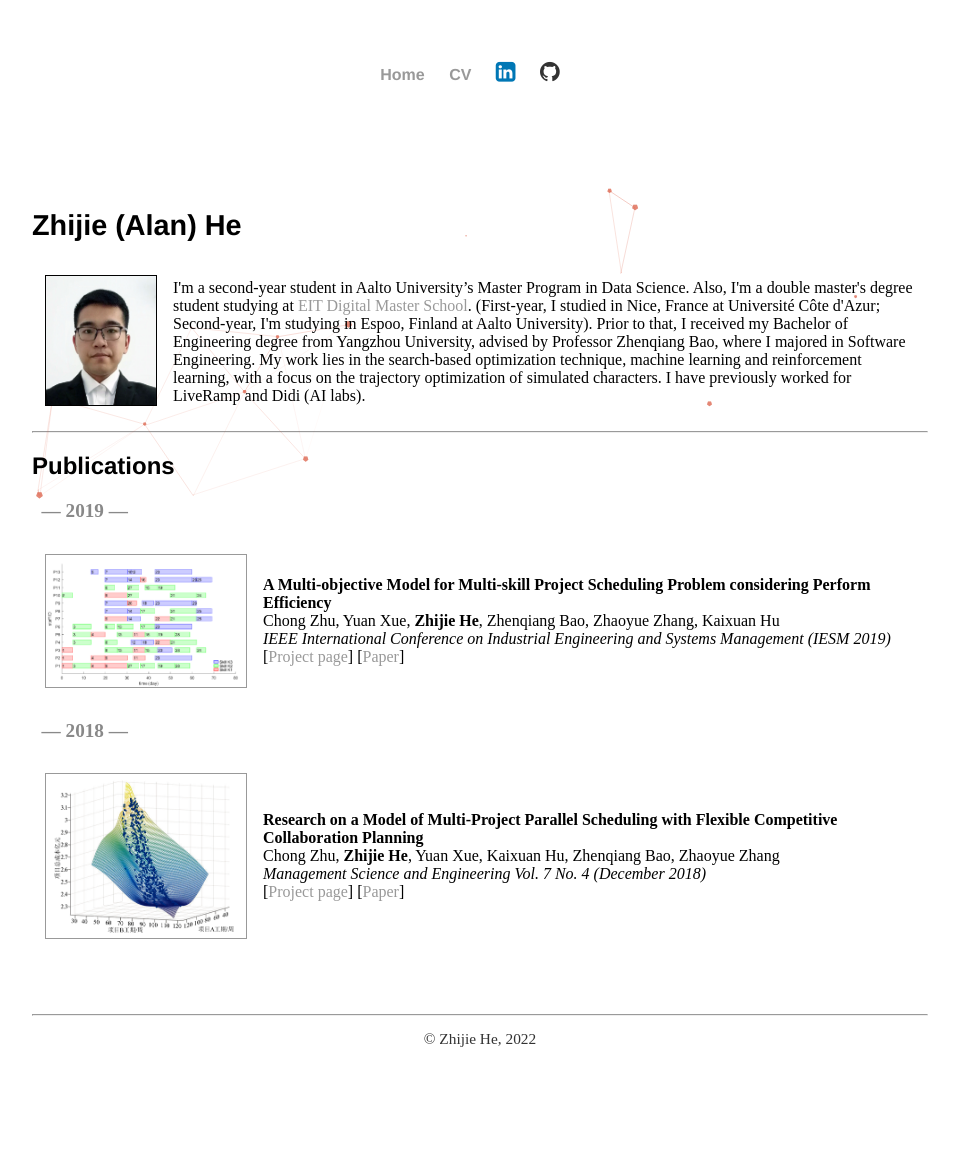
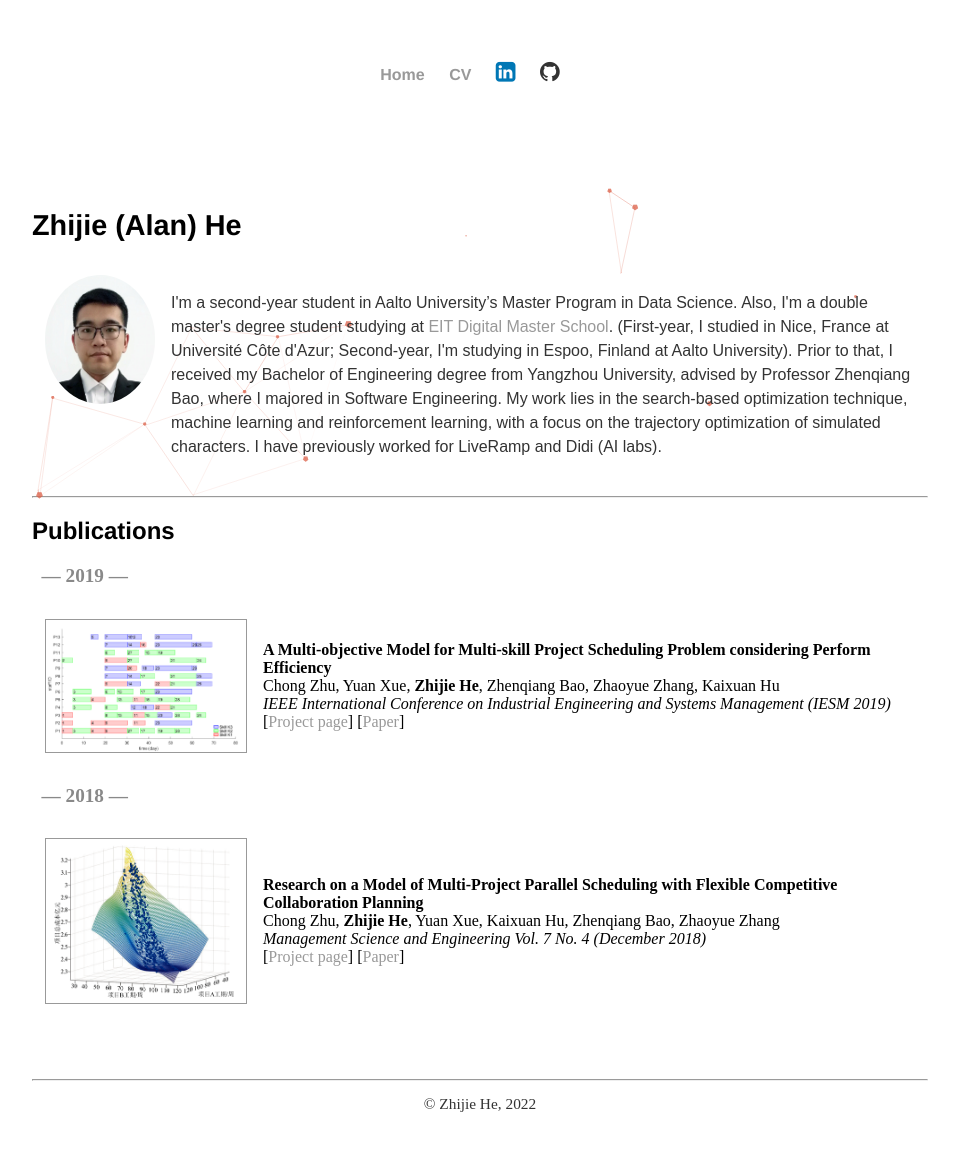
Before and after one commit to Zhijie-He/Zhijie-He.github.io, a Jekyll site: the page built from index.html, in a window 1280 px wide. Shown: the whole page, without its empty margins (160-1119 px from the left). Built offline with Jekyll 4.4.1, drawn with Linux system fonts in a browser that asks for light colours; before the commit the page ends 1108 px from its top, so only the background shows below that.

Commit message:
add intro

```diff
--- a/assets/css/main.css
+++ b/assets/css/main.css
@@ -1,7 +1,10 @@
 body {
     margin: 60px auto;
     width: 70%;
+
 }
+
+
 
 nav ul,
 footer ul {
--- a/index copy.html
+++ b/index copy.html
@@ -54,9 +54,9 @@
 			<tr>
 				<td style="vertical-align:top">
 					<img padding="0px 20px 15px 0px" src="assets/img/profile.jpg" width="110" height="inherit"
-						border="1px" alt="">
+						border="1px" alt="" style="border-radius: 50%">
 				</td>
-				<td>
+				<td style=" font-family: 'Nunito Sans', sans-serif">
 					I'm a second-year student in Aalto University’s Master Program in Data Science. Also, I'm a
 					double master's
 					degree student studying at <a href="https://masterschool.eitdigital.eu/"> EIT Digital Master
--- a/index.html
+++ b/index.html
@@ -9,10 +9,14 @@ title: Zhijie (Alan) He
 <table border="0" cellpadding="3" cellspacing="10">
 	<tr>
 		<td style="vertical-align:top">
-			<img padding="0px 20px 15px 0px" src="assets/img/profile.jpg" width="110" height="inherit" border="1px"
-				alt="">
+			<img padding="0px 20px 15px 0px" src="assets/img/profile.jpg" width="110" height="inherit"
+				alt="" style="border-radius: 50%">
 		</td>
-		<td>
+		<td >
+			<p style="
+				line-height: 1.5;
+				font-size: 100%;
+				font-family: 'Nunito Sans', sans-serif;">
 				I'm a second-year student in Aalto University’s Master Program in Data Science. Also, I'm a
 				double master's
 				degree student studying at <a href="https://masterschool.eitdigital.eu/"> EIT Digital Master
@@ -30,6 +34,8 @@ title: Zhijie (Alan) He
 				focus on the trajectory optimization of simulated characters.
 
 				I have previously worked for LiveRamp and Didi (AI labs).
+			</p>
+
 		</td>
 	</tr>
 </table>
```
Lines whose indentation alone changed are shown as unchanged.
